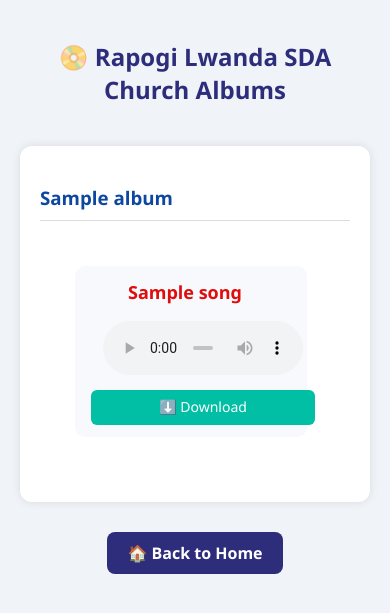
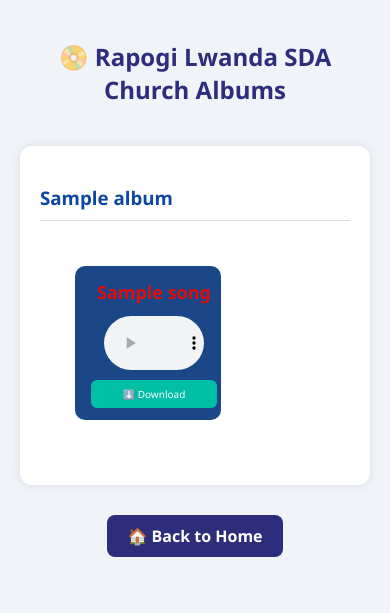
Before and after one commit to DANKlEIN117/church_website, a Flask app: template templates/audio.html in a window 390 px wide. Shown: the top 613 px of the page. Run offline with Flask 3, Linux system fonts and the light colour scheme; the template is opened without the code that fills it: most values are stand-ins (such as "Sample title", 1, 10 or a date in 2020).

Commit message:
Responsive audio on small screens

```diff
--- a/templates/audio.html
+++ b/templates/audio.html
@@ -44,10 +44,10 @@
     .song-info {
       display: flex;
       align-items: center;
-      gap: 15px;
+      gap: 10px;
       margin: 15px 0;
       flex-wrap: wrap;
-      background-color: #f7f9fc;
+      background-color: #1b4788;
       padding: 12px 16px;
       border-radius: 10px;
     }
@@ -55,11 +55,12 @@
     .song-title {
       font-weight: bold;
       flex: 1;
-      min-width: 150px;
+      min-width: 100px;
+      max-width: 200px;
     }
 
     audio {
-      width: 200px;
+      width: 100px;
       outline: none;
     }
 
@@ -67,9 +68,9 @@
       background-color: #00bfa5;
       color: white;
       text-decoration: none;
-      padding: 6px 12px;
+      padding: 6px 6px;
       border-radius: 6px;
-      font-size: 14px;
+      font-size: 10px;
       transition: background-color 0.3s ease;
     }
 
```
